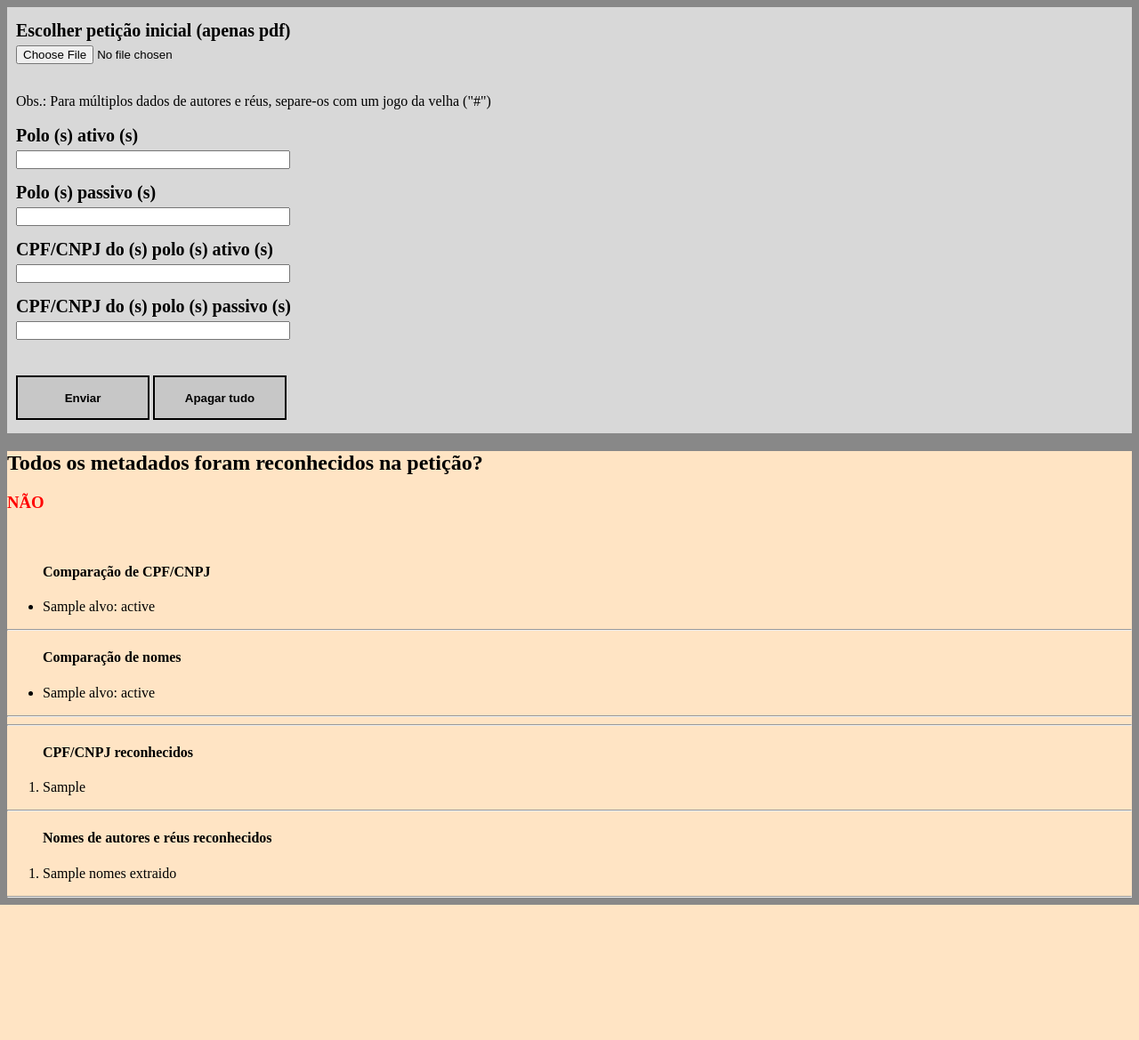
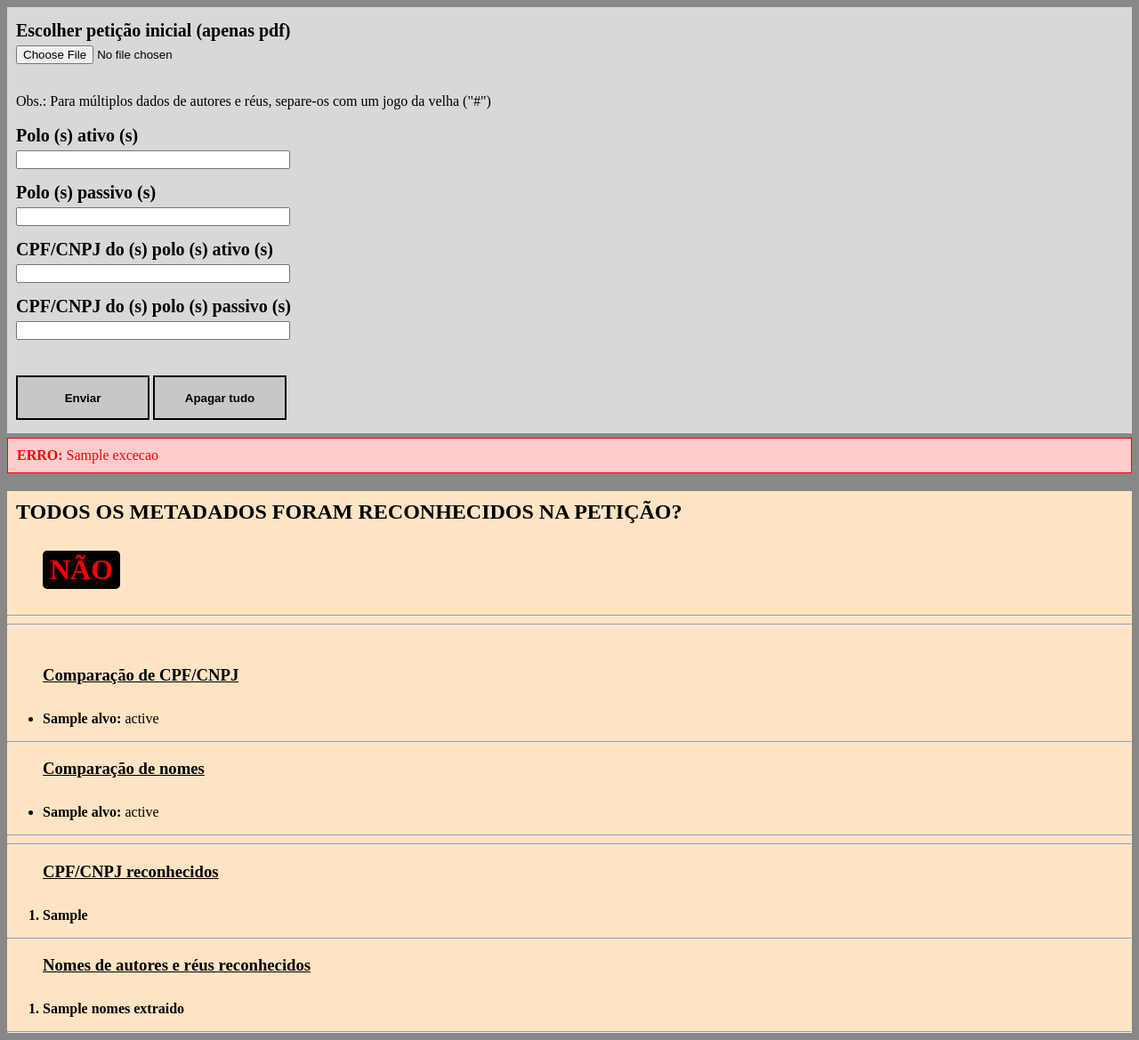
Before and after one commit to jonatasvdss/projeto-ner, a Flask app: template templates/index.html in a window 1280 px wide. Shown: the whole page at 89% size. Before the commit the page ends 1017 px from the top, so only its background shows below. Run offline with Flask 3, Linux system fonts and the light colour scheme; the template is opened without the code that fills it: most values are stand-ins (such as "Sample title", 1, 10 or a date in 2020).

Commit message:
Melhora estilização dos resultados e ajusta nomenclatura de erros

```diff
--- a/routes/comparar.py
+++ b/routes/comparar.py
@@ -14,7 +14,7 @@ def index():
     if request.method == 'POST':
         try:
             if 'peticao' not in request.files:
-                return render_template('index.html', resultado=None, erro="Nenhum arquivo enviado.")
+                return render_template('index.html', resultado=None, excecao="Nenhum arquivo enviado.")
 
             peticao_arquivo = request.files['peticao']
 
@@ -40,6 +40,6 @@ def index():
 
         except Exception as e:
             logging.error(f"Erro ao processar petição: {e}")
-            return render_template('index.html', resultado=None, erro=str(e))
+            return render_template('index.html', resultado=None, excecao=str(e))
 
     return render_template('index.html', resultado=resultado)
--- a/static/style.css
+++ b/static/style.css
@@ -13,6 +13,14 @@ input {
     width: 300px;
 }
 
+ul li {
+    padding-top: 10px;
+}
+
+ol li {
+    padding-top: 10px;
+}
+
 .formulario {
     background-color: rgb(216, 216, 216);
     padding-left: 10px;
@@ -23,13 +31,39 @@ input {
     background-color: bisque;
 }
 
+.resultado h2 {
+    padding: 10px;
+}
+
+.resultado h3 {
+    text-decoration: underline;
+}
+
 .sucesso {
     color: lime;
     font-weight: bold;
+    background-color: black;
+    display: inline-block;
+    padding: 3px 8px;
+    border-radius: 5px;
+    margin-left: 10px;
 }
 
 .erro {
     color: red;
+    font-weight: bold;
+    background-color: black;
+    display: inline-block;
+    padding: 3px 8px;
+    border-radius: 5px;
+    margin-left: 10px;
+}
+
+.metadados {
+    font-weight: bold;
+}
+
+.reconhecidos {
     font-weight: bold;
 }
 
@@ -46,3 +80,8 @@ input {
 #botao_submit:hover, #botao_reset:hover {
     background-color: rgb(241, 255, 231);
 }
+
+#sucesso_geral {
+    margin-top: 0px;
+    margin-left: 40px;
+}
--- a/templates/index.html
+++ b/templates/index.html
@@ -32,34 +32,39 @@
         </form>
     </div>
 
-    {% if erro %}
+    {% if excecao %}
         <div style="background-color: #ffcccc; color: red; padding: 10px; border: 1px solid red; margin-bottom: 15px; margin-top: 5px;">
-            <strong>ERRO:</strong> {{ erro }}
+            <strong>ERRO:</strong> {{ excecao }}
         </div>
     {% endif %}
 
     {% if resultado %}
         <div class="resultado">
-            <h2>Todos os metadados foram reconhecidos na petição?</h2>
-            <h3 class="{{ 'sucesso' if resultado.sucesso_geral else 'erro' }}">
+            <h2>TODOS OS METADADOS FORAM RECONHECIDOS NA PETIÇÃO?</h2>
+            <h1 class="{{ 'sucesso' if resultado.sucesso_geral else 'erro' }}" id="sucesso_geral">
                 {{ 'SIM' if resultado.sucesso_geral else 'NÃO' }}
-            </h3>
+            </h1>
 
+            <hr><hr>
             <br>
 
             <ul>
-                <h4>Comparação de CPF/CNPJ</h4>
+                <h3>Comparação de CPF/CNPJ</h3>
                 {% for id_meta in resultado.comparacao_ids %}
-                    <li class="{{ id_meta.classe }}">{{ id_meta.alvo }}: {{ id_meta.status }}</li>
+                    <li>
+                        <span class="metadados">{{ id_meta.alvo }}:</span> <span class="{{ id_meta.classe }}">{{ id_meta.status }}</span>
+                    </li>
                 {% endfor %}
             </ul>
 
             <hr>
 
             <ul>
-                <h4>Comparação de nomes</h4>
+                <h3>Comparação de nomes</h3>
                 {% for nome_meta in resultado.comparacao_nomes %}
-                    <li class="{{ nome_meta.classe }}">{{ nome_meta.alvo }}: {{ nome_meta.status }}</li>
+                    <li>
+                        <span class="metadados">{{ nome_meta.alvo }}:</span> <span class="{{ nome_meta.classe }}">{{ nome_meta.status }}</span>
+                    </li>
                 {% endfor %}
             </ul>
 
@@ -67,18 +72,18 @@
             <hr>
 
             <ol>
-                <h4>CPF/CNPJ reconhecidos</h4>
+                <h3>CPF/CNPJ reconhecidos</h3>
                 {% for id_extraido in resultado.ids_extraidos %}
-                    <li>{{ id_extraido }}</li>
+                    <li class="reconhecidos">{{ id_extraido }}</li>
                 {% endfor %}
             </ol>
 
             <hr>
 
             <ol>
-                <h4>Nomes de autores e réus reconhecidos</h4>
+                <h3>Nomes de autores e réus reconhecidos</h3>
                 {% for nome_extraido in resultado.nomes_extraidos %}
-                    <li>{{ nome_extraido }}</li>
+                    <li class="reconhecidos">{{ nome_extraido }}</li>
                 {% endfor %}
             </ol>
 
```
